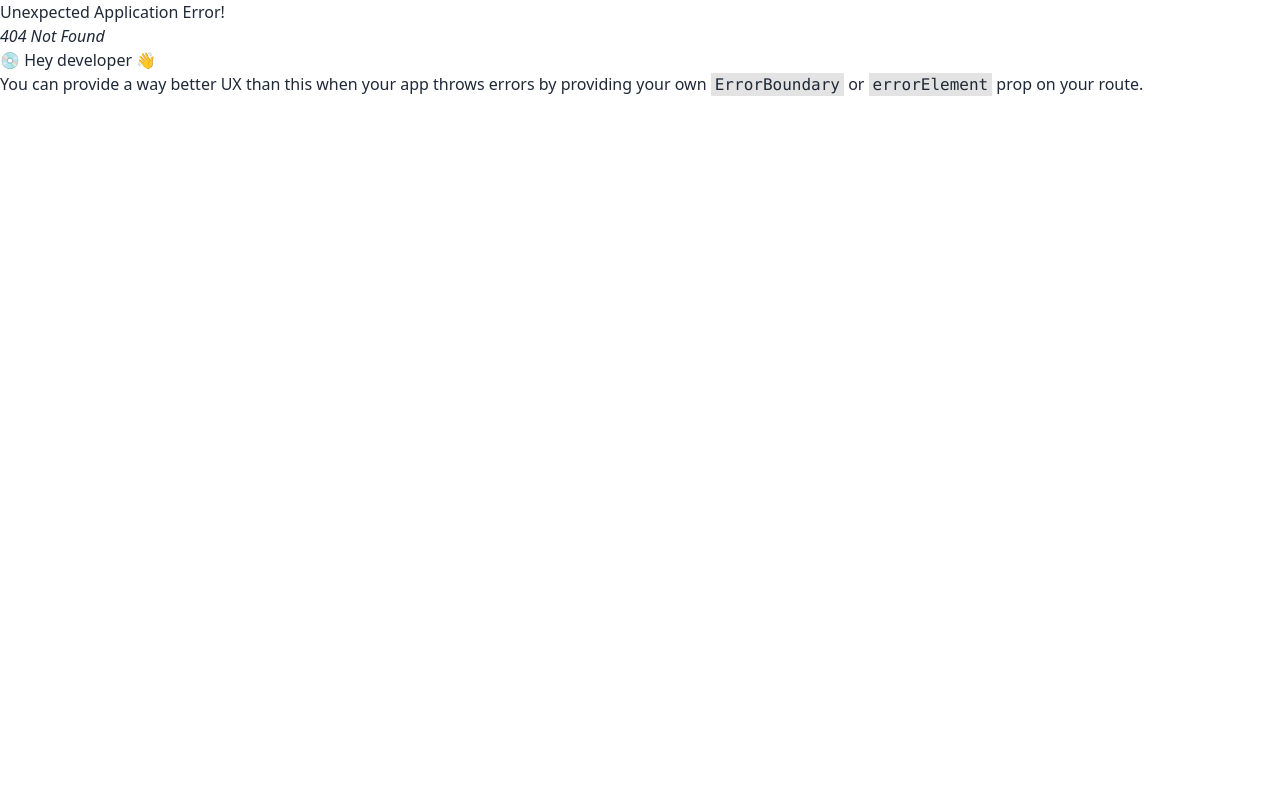
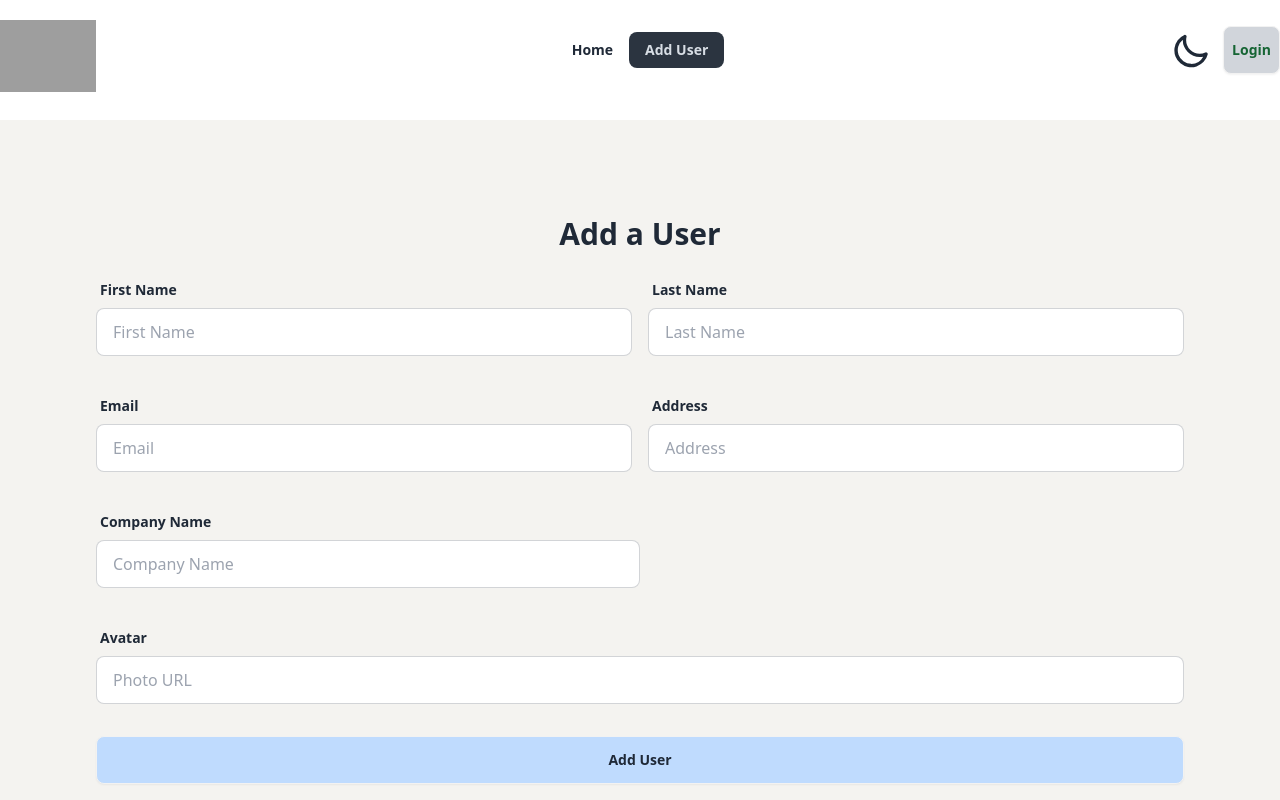
Before and after one commit to niladhikari/user-interface-site, a React (Vite) app: page /addUser in a window 1280 px wide. Before the commit this address had no page. Shown: the top 800 px of the page. Built offline with nearby package versions, Linux system fonts and the light colour scheme; grey boxes are pictures that could not be loaded.

Commit message:
add the add user form for the add the user

```diff
--- /dev/null
+++ b/src/Pages/AddUser/AddUser.jsx
@@ -0,0 +1,132 @@
+
+
+const AddUser = () => {
+  const handleAddBook = (event) => {
+    event.preventDefault();
+
+    const form = event.target;
+
+    const fName = form.fName.value;
+    const lName = form.lName.value;
+    const email = form.email.value;
+    const address = form.address.value;
+    const company = form.company.value;
+    const photo = form.photo.value;
+
+    const myBooks = {
+      fName,
+      lName,
+      email,
+      address,
+      company,
+      photo,
+    };
+    console.log(myBooks);
+  };
+
+  return (
+    <div className="bg-[#F4F3F0]">
+      <div className=" p-10 md:p-24 max-w-7xl mx-auto">
+        <h2 className="text-3xl font-extrabold text-center mb-5">Add a User</h2>
+        <form onSubmit={handleAddBook}>
+          <div className="md:flex mb-8">
+            <div className="form-control  md:w-1/2">
+              <label className="label">
+                <span className="label-text font-semibold">First Name</span>
+              </label>
+              <label className="input-group">
+                <input
+                  type="text"
+                  name="fName"
+                  placeholder="First Name"
+                  className="input input-bordered w-full"
+                />
+              </label>
+            </div>
+            <div className="form-control  md:w-1/2 md:ml-4 mt-8 md:mt-0">
+              <label className="label">
+                <span className="label-text font-semibold">Last Name</span>
+              </label>
+              <label className="input-group">
+                <input
+                  type="text"
+                  name="lName"
+                  placeholder="Last Name"
+                  className="input input-bordered w-full"
+                />
+              </label>
+            </div>
+          </div>
+
+          <div className="md:flex mb-8">
+            <div className="form-control md:w-1/2">
+              <label className="label">
+                <span className="label-text font-semibold">Email</span>
+              </label>
+              <label className="input-group">
+                <input
+                  type="email"
+                  name="email"
+                  placeholder="Email"
+                  className="input input-bordered w-full"
+                />
+              </label>
+            </div>
+            <div className="form-control md:w-1/2 md:ml-4 mt-8 md:mt-0">
+              <label className="label">
+                <span className="label-text font-semibold">Address</span>
+              </label>
+              <label className="input-group">
+                <input
+                  type="text"
+                  name="address"
+                  placeholder="Address"
+                  className="input input-bordered w-full"
+                />
+              </label>
+            </div>
+          </div>
+
+          <div className="md:flex mb-8">
+            <div className="form-control md:w-1/2">
+              <label className="label">
+                <span className="label-text font-semibold">Company Name</span>
+              </label>
+              <label className="input-group">
+                <input
+                  type="text"
+                  name="company"
+                  placeholder="Company Name"
+                  className="input input-bordered w-full"
+                />
+              </label>
+            </div>
+          </div>
+
+          <div className="mb-8">
+            <div className="form-control w-full">
+              <label className="label">
+                <span className="label-text font-semibold">Avatar</span>
+              </label>
+              <label className="input-group">
+                <input
+                  type="text"
+                  name="photo"
+                  placeholder="Photo URL"
+                  className="input input-bordered w-full "
+                />
+              </label>
+            </div>
+          </div>
+          <input
+            type="submit"
+            value="Add User"
+            className="btn btn-block font-bold bg-blue-200"
+          />
+        </form>
+      </div>
+    </div>
+  );
+};
+
+export default AddUser;
--- a/src/Pages/Navbar/Navbar.jsx
+++ b/src/Pages/Navbar/Navbar.jsx
@@ -8,7 +8,7 @@ const links = (
       <NavLink to="/">Home</NavLink>
     </li>
     <li>
-      <NavLink to="/Products"> Add User</NavLink>
+      <NavLink to="/addUser"> Add User</NavLink>
     </li>
   </>
 );
--- a/src/main.jsx
+++ b/src/main.jsx
@@ -5,6 +5,7 @@ import "./index.css";
 import { createBrowserRouter, RouterProvider } from "react-router-dom";
 import Home from "./Pages/Home/Home.jsx";
 import UserDetails from "./Pages/Home/User/UserDetails.jsx";
+import AddUser from "./Pages/AddUser/AddUser.jsx";
 
 const router = createBrowserRouter([
   {
@@ -20,6 +21,10 @@ const router = createBrowserRouter([
         element: <UserDetails></UserDetails>,
         loader: () => fetch("https://dummyjson.com/users"),
       },
+      {
+        path: "/addUser",
+        element: <AddUser></AddUser>,
+      },
     ],
   },
 ]);
```
